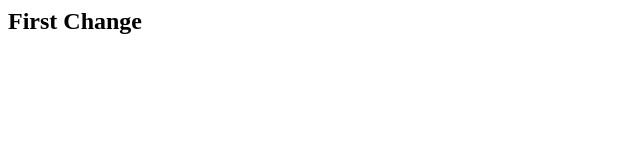
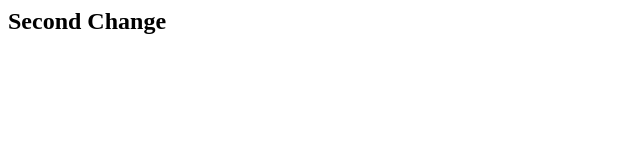
Before and after one commit to saketbadal/Project1, a plain HTML site: page index.html in a window 1280 px wide. Shown: the full height of the page, 0-640 px from the left. Drawn offline with Linux system fonts and the light colour scheme.

Commit message:
Secound update

```diff
--- a/index.html
+++ b/index.html
@@ -1,5 +1,5 @@
 <head>
 	<body>
-		<h2>First Change</h2>
+		<h2>Second Change</h2>
 	</body>
 </head>
```
Also changed, not shown: 1 other file.
